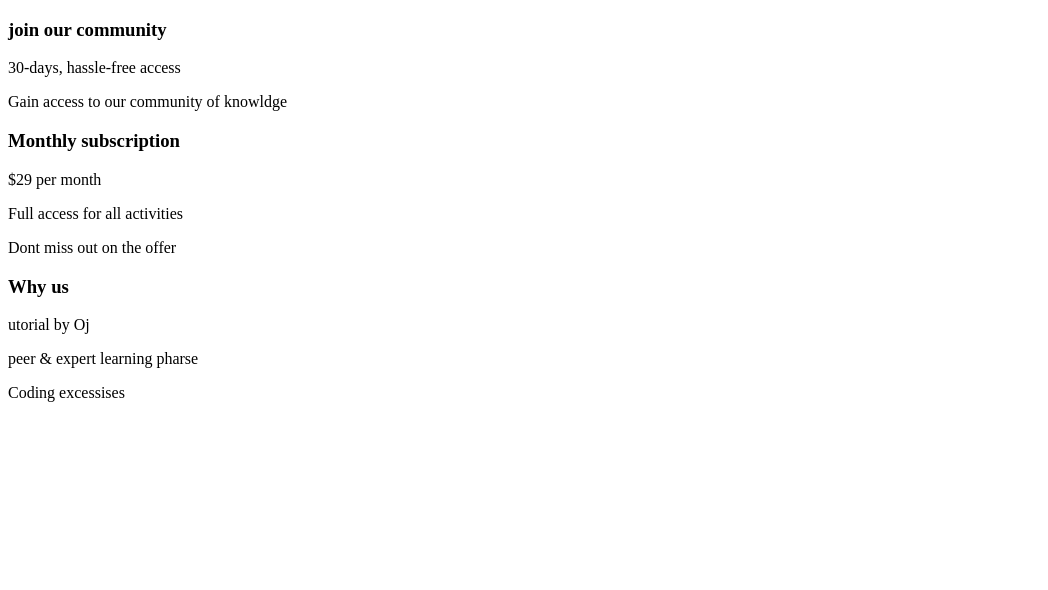
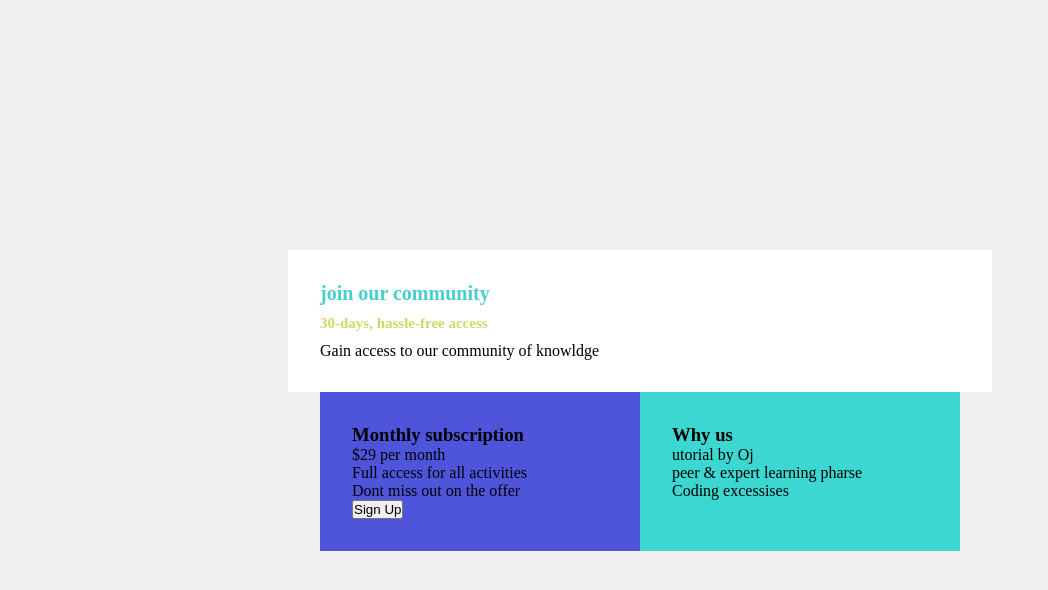
Before and after one commit to nnejiobioma/FlexboxDemo, a plain HTML site: page index.html in a window 1280 px wide. Shown: the whole page, without its empty margins (0-1048 px from the left). Drawn offline with Linux system fonts and the light colour scheme.

Commit message:
final commit

```diff
--- a/index.html
+++ b/index.html
@@ -11,19 +11,20 @@
 
 <body>
     <main>
-        <div>
+        <div class="top-container">
             <h3>join our community</h3>
-            <p>30-days, hassle-free access</p>
+            <p class="p-top">30-days, hassle-free access</p>
             <p>Gain access to our community of knowldge</p>
         </div>
-        <div>
-            <div>
+        <div class="bottom-container">
+            <div class="top-bottom">
                 <h3>Monthly subscription</h3>
                 <p>$29 per month</p>
                 <p>Full access for all activities</p>
                 <p>Dont miss out on the offer</p>
+                <button>Sign Up</button>
             </div>
-            <div>
+            <div class="second-bottom">
                 <h3>Why us</h3>
                 <p>utorial by Oj</p>
                 <p>peer & expert learning pharse</p>
--- a/style.css
+++ b/style.css
@@ -0,0 +1,56 @@
+* {
+    margin: 0;
+    padding: 0;
+    box-sizing: 0;
+}
+
+body {
+    background-color: #f0f0f0;
+}
+
+main {
+    width: 50%;
+    margin: auto;
+    display: flex;
+    justify-content: center;
+    align-items: center;
+    flex-direction: column;
+    height: 100VH;
+}
+
+.top-container {
+    background-color: white;
+    padding: 2em;
+    width: 100%;
+}
+
+.top-container h3 {
+    color: rgb(72, 206, 206);
+    font-size: 20px;
+    padding-bottom: 10px;
+    font-size: bold;
+}
+
+.top-container .p-top {
+    font-weight: bold;
+    color: rgb(202, 219, 105);
+    font-size: 15px;
+    padding-bottom: 10px;
+}
+
+.bottom-container {
+    display: flex;
+    width: 100%;
+}
+
+.bottom-container .top-bottom {
+    background-color: rgb(78, 85, 218);
+    padding: 2em;
+    width: 50%;
+}
+
+.bottom-container .second-bottom {
+    background-color: rgb(61, 215, 210);
+    padding: 2em;
+    width: 50%;
+}
```
